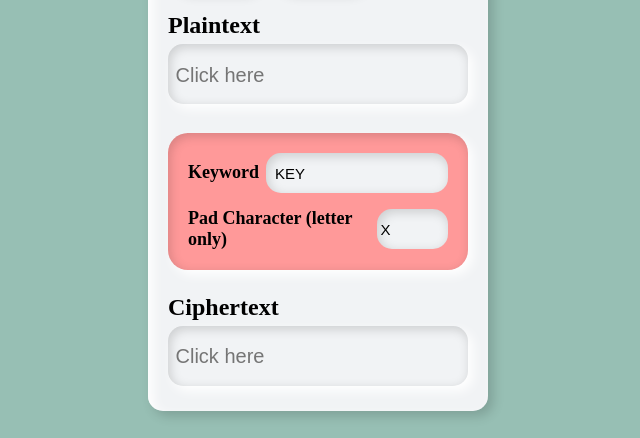
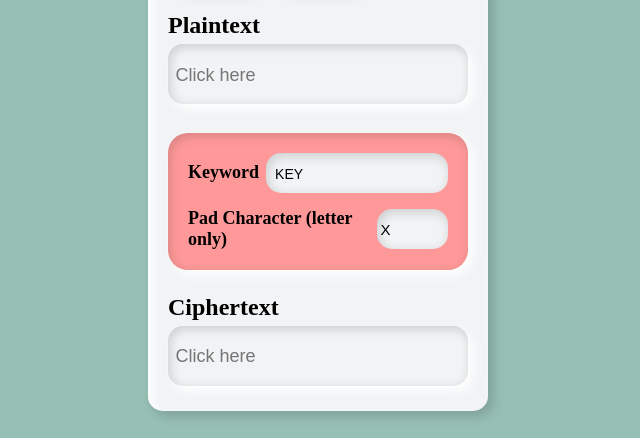
Before and after one commit to mifthulyn07/columnar-transposition-cipher, a plain HTML site: page index.html in a window 1280 px wide. Shown: the part 188-626 px from the top of the page, 322-962 px from the left. Drawn offline with Linux system fonts and the light colour scheme.

Commit message:
fox font size

```diff
--- a/style.css
+++ b/style.css
@@ -26,6 +26,7 @@ body {
   box-shadow: inset 5px 5px 12px #fff, 5px 5px 12px rgb(0, 0, 0, 0.16);
   padding: 20px;
   font-size: 20px;
+  font
 }
 .controls-section {
   height: 100%;
@@ -84,7 +85,7 @@ input[type="button"] {
   background: transparent;
   border: none;
   outline: none;
-  font-size: 20px;
+  font-size: 18px;
 }
 .keyword-padchar {
   background-color: #ff9999;
@@ -116,7 +117,7 @@ input[type="button"] {
   background: transparent;
   border: none;
   outline: none;
-  font-size: 15px;
+  font-size: 14px;
 }
 .input-padchar {
   background-color: #f1f3f5;
```
